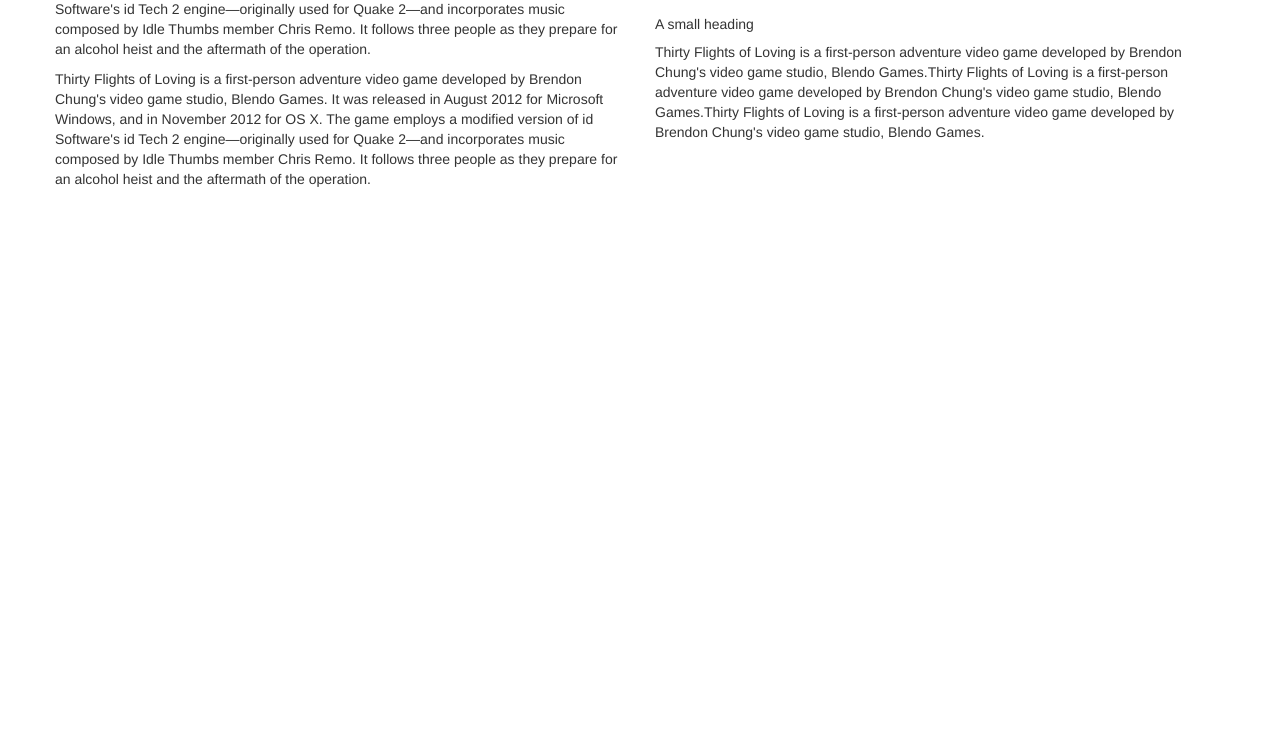
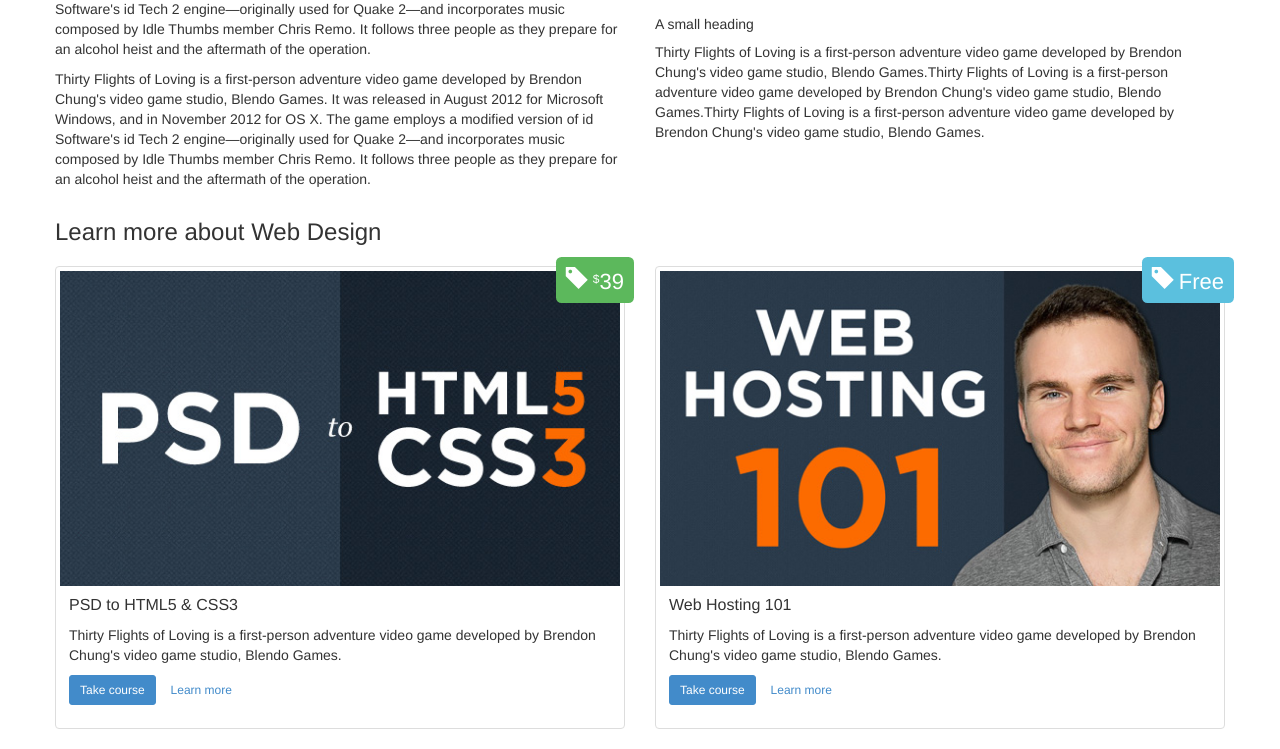
Before and after one commit to hackjustu/Template-with-Bootstrap, a plain HTML site: page index.html in a window 1280 px wide. Shown: the part 1798-2547 px from the top of the page. Before the commit the page ends 1997 px from the top, so only its background shows below. Drawn offline with nearby package versions, Linux system fonts and the light colour scheme.

Commit message:
In this version, we add the fancy feature "Thumbnail at the right top of an image" -- Just look at the screenshot to see what is a thumbnail

```diff
--- a/includes/css/styles.css
+++ b/includes/css/styles.css
@@ -101,6 +101,37 @@ Notes:	 Hand coded for Udemy.com
         margin: 0 20px 10px 0;
     }
 
+    .thumbnails {
+       margin: 20px 0;
+    }
+
+    .thumbnail {
+       position: relative;
+    }
+
+    .thumbnail h3 {
+       font-size: 16px;
+       margin: 0 0 10px;
+       line-height: 20px;
+    }
+
+    .thumbnail .price {
+        font-size: 22px;
+        position: absolute;
+        top: -10px;
+        right: -10px;
+        padding: 10px;
+    }
+
+    .thumbnail .price sup {
+        font-weight: normal;
+        font-size: 12px;
+    }
+
+    .thumbnail span.glyphicon {
+        margin-right: 5px;
+    }
+
 
 /* --------------------------------------
    Media Queries
@@ -108,6 +139,7 @@ Notes:	 Hand coded for Udemy.com
 
 /* Portrait & landscape phone */
 @media (max-width: 480px) {
+
     .thumbnail .price {
 		font-size: 14px;
 	}
--- a/index.html
+++ b/index.html
@@ -336,7 +336,42 @@
             </div><!-- end moreInfo -->
 
             <div class="row" id="moreCourses">
+                <div class="col-12">
+                    <h3>Learn more about Web Design</h3>
+                    <div class="thumbnails row">
+                        <div class="col-6">
+                           <div class="thumbnail">
+                               <img src="images/item_psd2html5.jpg" alt="PSD to HTML5 & CSS3">
 
+                               <div class="label label-success price"><span class="glyphicon glyphicon-tag"></span><sup>$</sup>39</div>
+
+                               <div class="caption">
+                                   <h3>PSD to HTML5 &amp; CSS3</h3>
+
+                                   <p>Thirty Flights of Loving is a first-person adventure video game developed by Brendon Chung's video game studio, Blendo Games.</p>
+
+                                   <p><a href="www.google.com" class="btn btn-primary btn-small" target="_blank">Take course</a> <a href="www.google.com" target="_blank" class="btn btn-small btn-link">Learn more</a></p>
+                               </div><!-- end caption -->
+                           </div><!-- end thumbnail -->
+                       </div><!-- end col-6 -->
+
+                       <div class="col-6">
+                           <div class="thumbnail">
+                               <img src="images/item_webhosting101.jpg" alt="Web Hosting 101">
+
+                               <div class="label label-info price"><span class="glyphicon glyphicon-tag"></span>Free</div>
+
+                               <div class="caption">
+                                   <h3>Web Hosting 101</h3>
+
+                                   <p>Thirty Flights of Loving is a first-person adventure video game developed by Brendon Chung's video game studio, Blendo Games.</p>
+
+                                   <p><a href="www.google.com" class="btn btn-primary btn-small" target="_blank">Take course</a> <a href="www.google.com" target="_blank" class="btn btn-small btn-link">Learn more</a></p>
+                               </div><!-- end caption -->
+                           </div><!-- end thumbnail -->
+                       </div><!-- end col-6 -->
+                    </div><!-- end row -->
+                </div><!-- end col-12 -->
             </div><!-- end moreCourses -->
 
         </div><!-- end container -->
```
